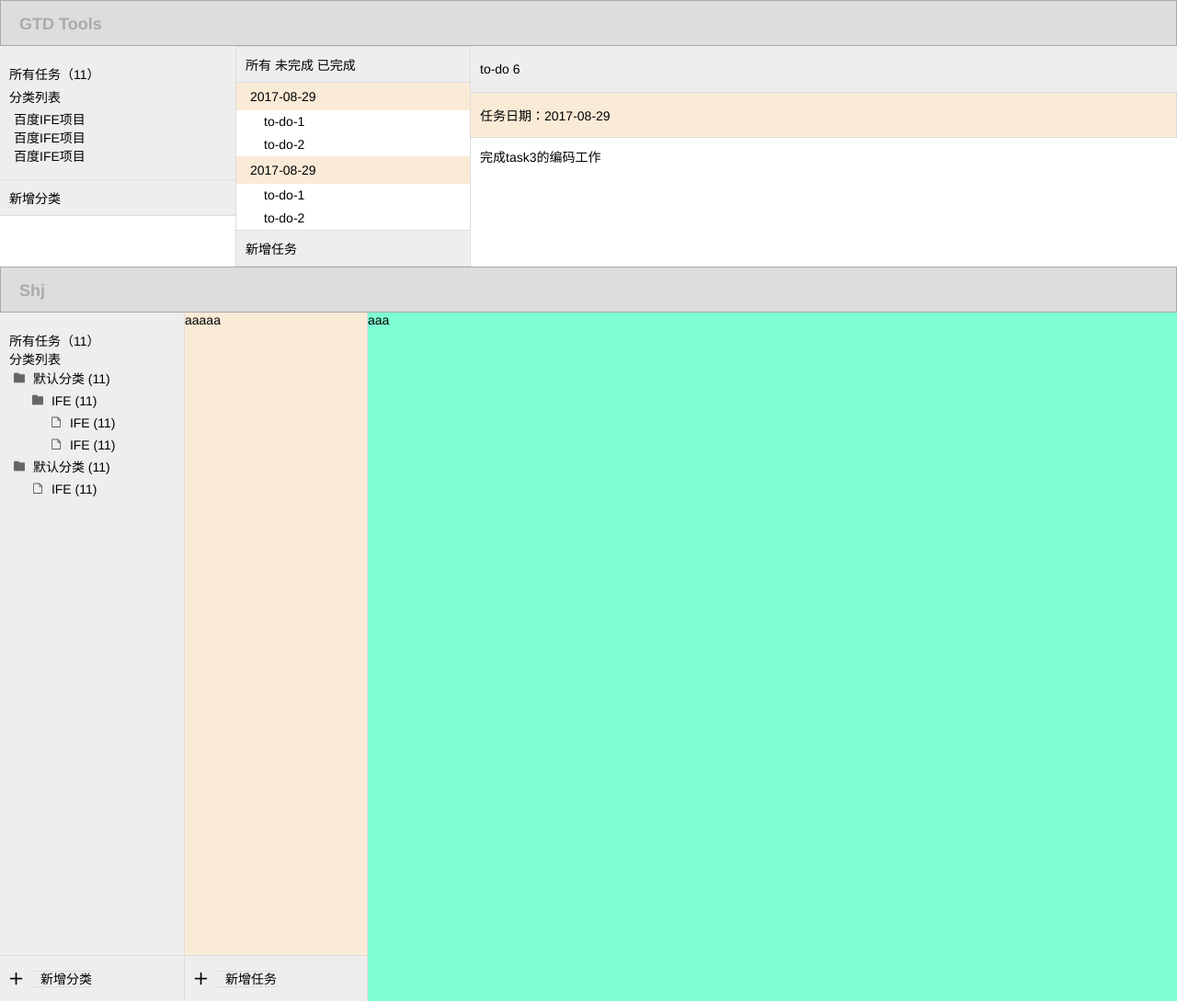
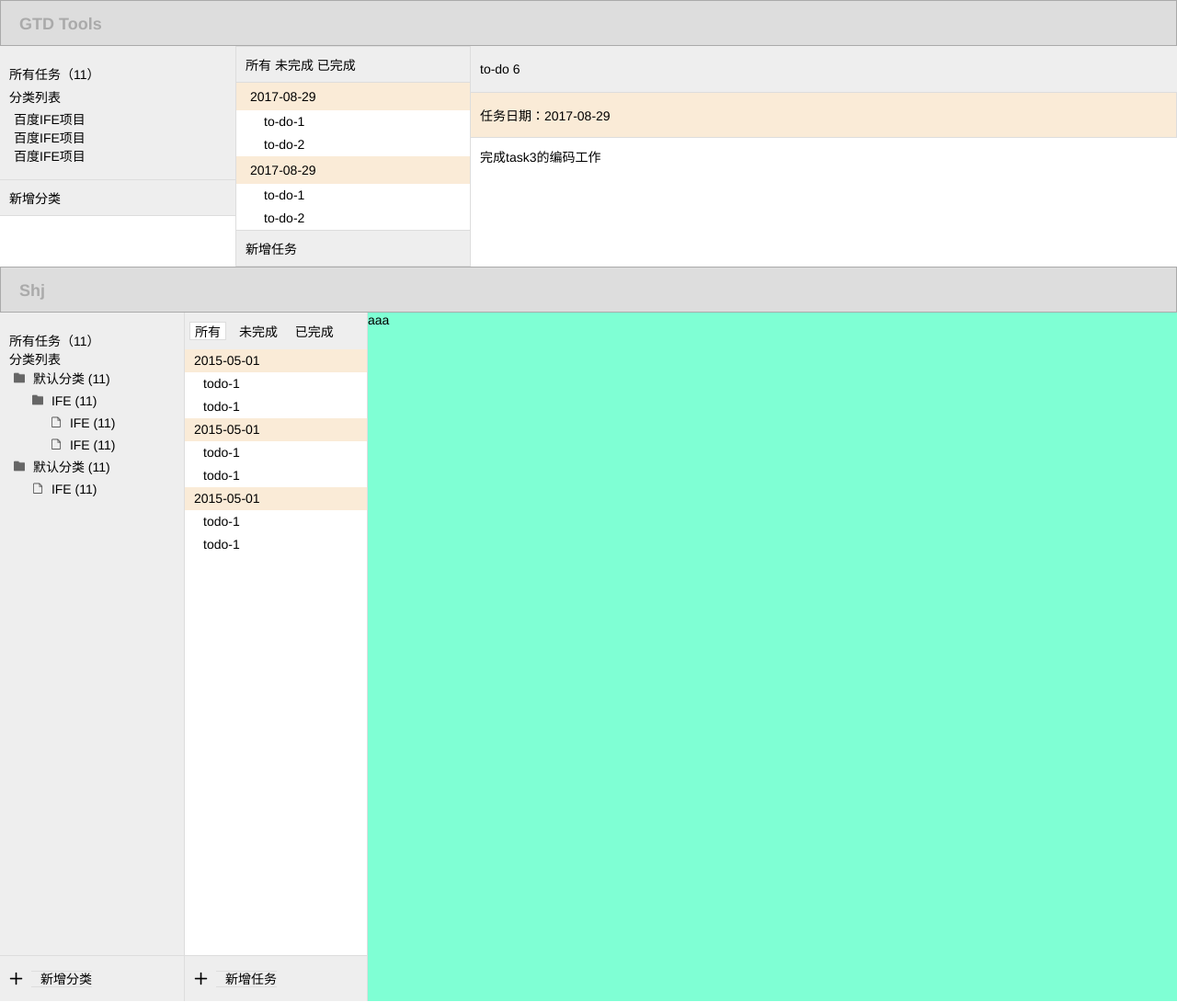
Before and after one commit to happyshj/to-do, a website built with webpack: page index.html in a window 1280 px wide. Shown: the whole page at 92% size. Built offline with nearby package versions, Linux system fonts and the light colour scheme.

Commit message:
添加选项卡

```diff
--- a/src/content2/content-2.js
+++ b/src/content2/content-2.js
@@ -1,8 +1,10 @@
 import './content-2.css';
 import plusImg from './../common/plus.png';
 import common from '../common/common';
+import tab from './tab/tab';
 
 let commonFn = new common();
+let tabElement = new tab();
 
 export default function content2() {
 
@@ -12,7 +14,7 @@ content2.prototype = {
     contentHtml: function () {
         // 统计
         let count = `<div class="content-2-count">
-                           ${ `aaaaa`}
+                           ${tabElement.tabHtml()}
                       </div>`;
 
         // 底部
@@ -32,5 +34,7 @@ content2.prototype = {
             let size = commonFn.getPageSize();
             list.style.height = (commonFn.getPageSize().height - 101)+'px';
         });
+
+        tabElement.init();
     }
 };
--- /dev/null
+++ b/src/content2/tab/tab.css
@@ -0,0 +1,32 @@
+.tab-title{
+    background-color: #eeeeee;
+    height: 40px;
+    line-height: 40px;
+}
+.tab-title li{
+    display: inline-block;
+    height: 20px;
+    line-height: 20px;
+    margin-top: 10px;
+    margin-left: 5px;
+    padding: 0 5px;
+    cursor: pointer;
+}
+.tab-title li.tab-item-selected{
+    background-color: #ffffff;
+    border: 1px solid #dddddd;
+}
+.tab-content{
+    background-color: #ffffff;
+}
+.item-date{
+    background-color: #faebd7;
+    height: 25px;
+    line-height: 25px;
+    padding-left: 10px;
+}
+.item-data-item{
+    height: 25px;
+    line-height: 25px;
+    padding-left: 20px;
+}
--- /dev/null
+++ b/src/content2/tab/tab.js
@@ -0,0 +1,70 @@
+import './tab.css';
+import common from '../../common/common';
+
+let commonFn = new common();
+
+export default function tab() {
+
+}
+
+tab.prototype = {
+    tabHtml: function () {
+        let tabText = `<div class="tab-title">
+                            <ul>
+                               <li class="tab-item all tab-item-selected">所有</li>
+                               <li class="tab-item uncompleted">未完成</li>
+                               <li class="tab-item completed">已完成</li>
+                            </ul>
+                        </div>
+                     <div class="tab-content">
+                            <div class="tab-content-item">
+                                 <div class="item-date">2015-05-01</div>
+                                 <div class="item-date-list">
+                                     <ul>
+                                        <li class="item-data-item">todo-1</li>
+                                        <li class="item-data-item">todo-1</li>
+                                     </ul>
+                                 </div>
+                            </div>
+                            <div class="tab-content-item">
+                                 <div class="item-date">2015-05-01</div>
+                                 <div class="item-date-list">
+                                     <ul>
+                                        <li class="item-data-item">todo-1</li>
+                                        <li class="item-data-item">todo-1</li>
+                                     </ul>
+                                 </div>
+                            </div>
+                            <div class="tab-content-item">
+                                 <div class="item-date">2015-05-01</div>
+                                 <div class="item-date-list">
+                                     <ul>
+                                        <li class="item-data-item">todo-1</li>
+                                        <li class="item-data-item">todo-1</li>
+                                     </ul>
+                                 </div>
+                            </div>
+                     </div>`;
+        return tabText;
+    },
+    init: function () {
+        /* 默认显示所有任务（代写） */
+        /* 添加标题选择事件 */
+        let tabTitle = document.querySelector('.tab-title');
+        commonFn.addHandler(tabTitle,'click',function (e) {
+            e.stopPropagation();
+            // 改变样式
+            if(e.target.nodeName.toLowerCase() === 'li'){
+                let tabItem = document.querySelectorAll('.tab-item');
+                if(!e.target.classList.contains('tab-item-selected')){
+                    [...tabItem].forEach(function (item,index,array) {
+                        if(item.classList.contains('tab-item-selected')){
+                            item.classList.remove('tab-item-selected');
+                        }
+                    });
+                    e.target.classList.add('tab-item-selected');
+                }
+            }
+        });
+    }
+};
--- a/src/style.css
+++ b/src/style.css
@@ -40,7 +40,6 @@ header{
     width: 200px;
     border-left: 1px solid #dddddd;
     border-right: 1px solid #dddddd;
-    background-color: antiquewhite;
 }
 .content-3{
     flex: 1;
```
